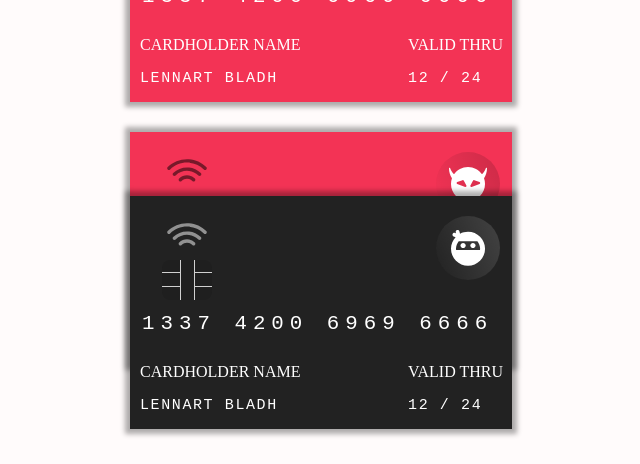
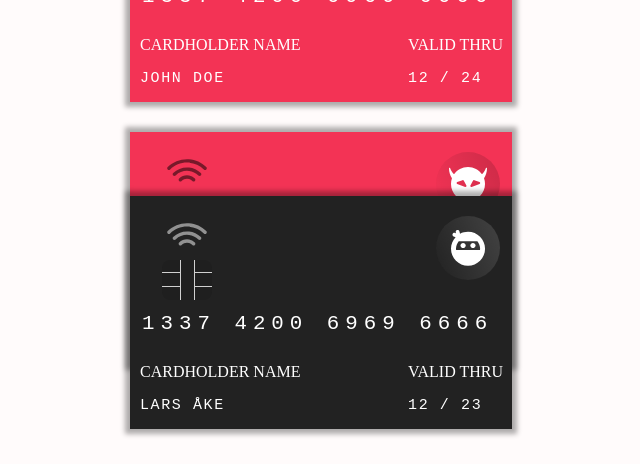
Before and after one commit to 99ru/e-wallet, a Vue app: page / in a window 1280 px wide. Shown: the part 261-725 px from the top of the page, without its empty margins (319-959 px from the left). Built offline with nearby package versions, Linux system fonts and the light colour scheme; a web font is replaced by a local one.

Commit message:
small fixes

```diff
--- a/src/App.vue
+++ b/src/App.vue
@@ -24,7 +24,7 @@ export default {
         {
           id: 0,
           cardNumber: "1337420069696666",
-          name: "Lennart Bladh",
+          name: "John Doe",
           year: "2024",
           month: "12",
           vendor: {
@@ -37,8 +37,8 @@ export default {
         {
           id: 1,
           cardNumber: "1337420069696666",
-          name: "Lennart Bladh",
-          year: "2024",
+          name: "Lars åke",
+          year: "2023",
           month: "12",
           vendor: {
            name: "Ninja Bank",
```
